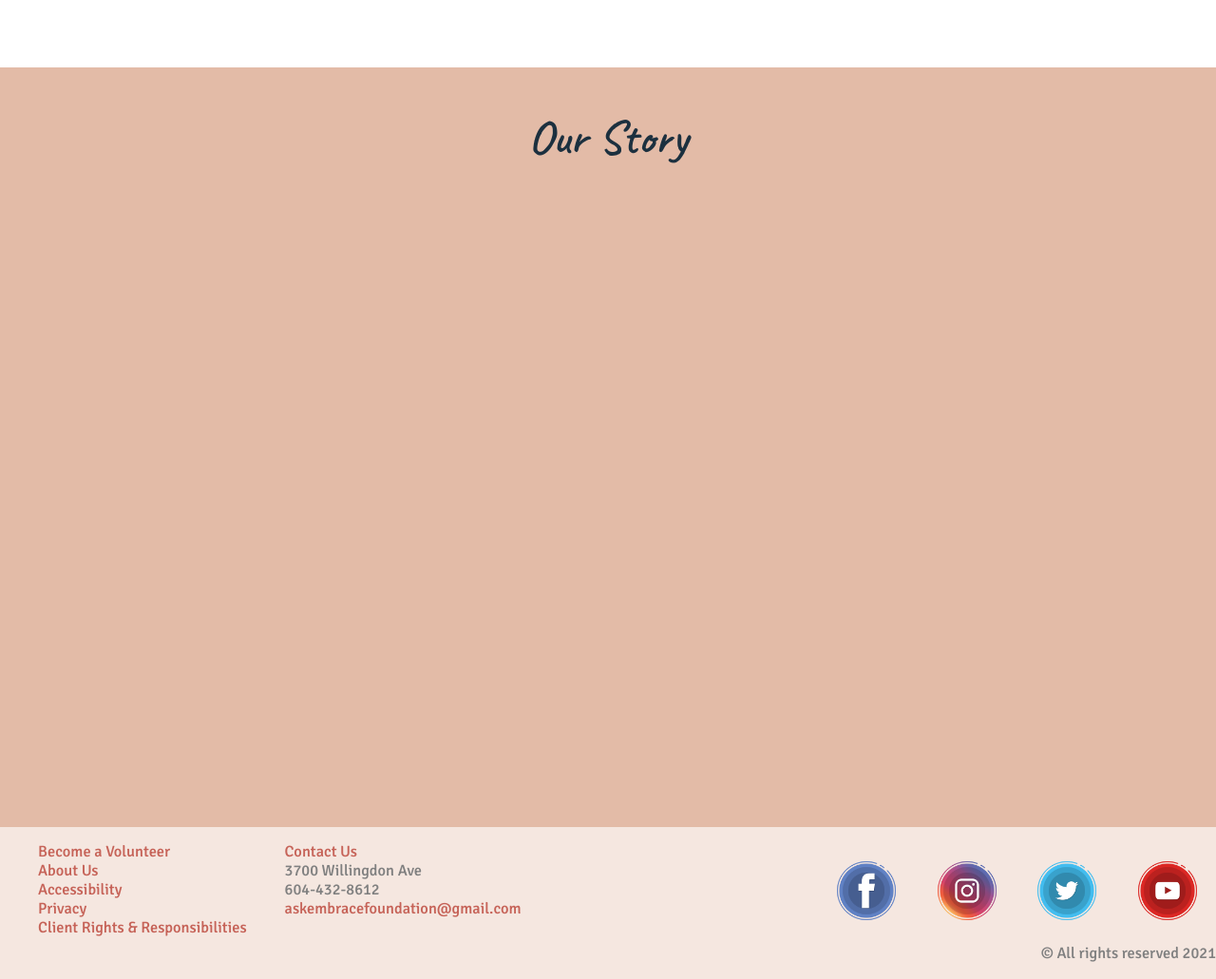
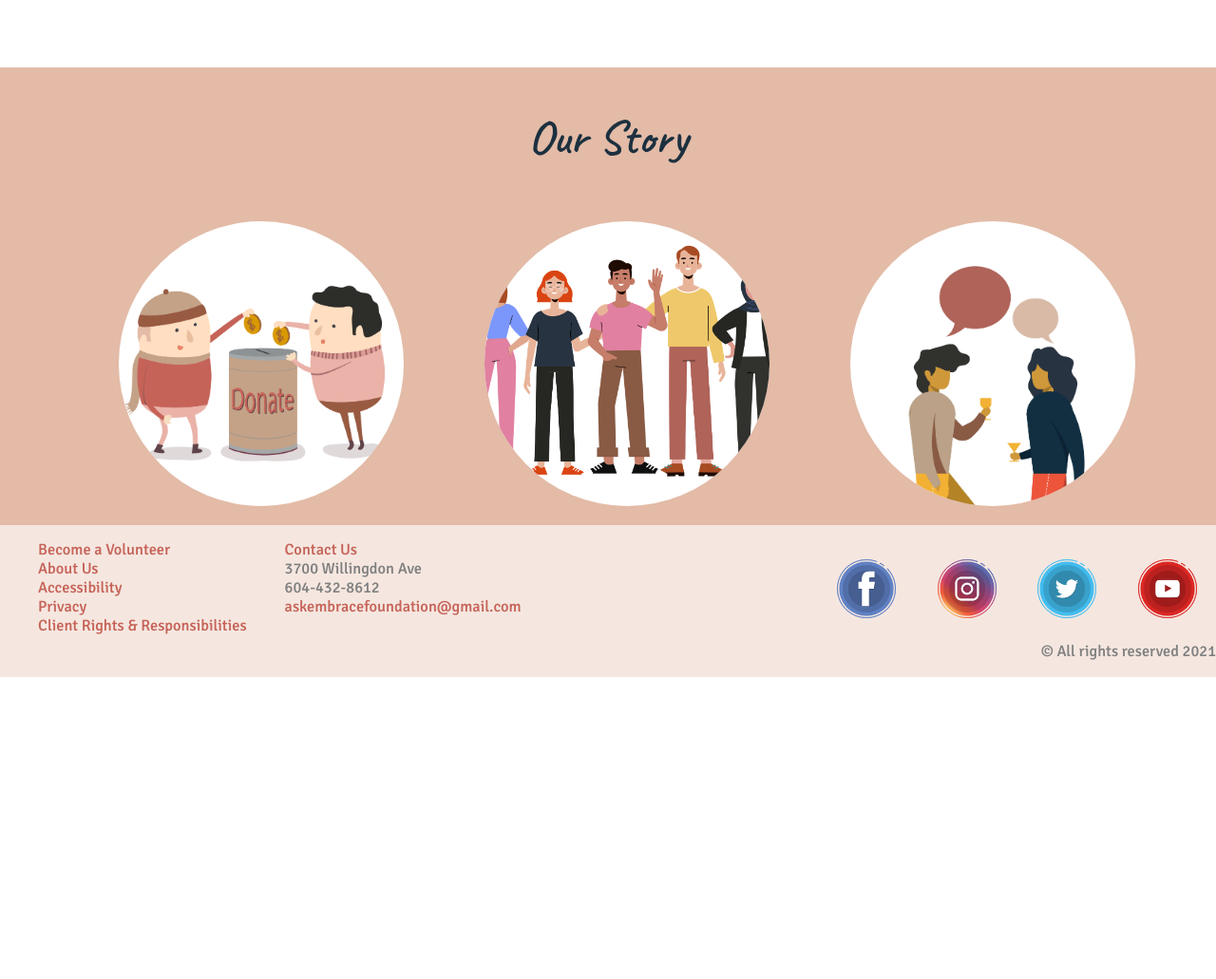
Before and after one commit to SetarehSh/cmd-f-2021, a PHP site: page / in a window 1280 px wide. Shown: the part 721-1752 px from the top of the page at 95% size. After the commit the page ends 1434 px from the top, so only its background shows below. Run offline with PHP 8.4, Linux system fonts and the light colour scheme.

Commit message:
Started Our Story section

```diff
--- a/index.html
+++ b/index.html
@@ -42,8 +42,15 @@
         </div>
         <img id="hero" src="./images/homepage/hero.png" alt="A back view of a group of culturally diverse people hugging each other.">
     </main>
-    <aside>
+    <aside class="stories">
         <h2>Our Story</h2>
+        <div>
+            <ul>
+                <li><img class="story" src="./images/homepage/donate.png" alt="Two people putting some coins into a donation can."></li>
+                <li><img class="story" src="./images/homepage/help.png" alt="A group of people with their arms interlinked."></li>
+                <li><img class="story" src="./images/homepage/event.png" alt="Two people putting some coins into a donation can."></li>
+            </ul>
+        </div>
     </aside>
     </div>
     <footer>
--- a/src/footer.css
+++ b/src/footer.css
@@ -8,7 +8,7 @@ footer {
     color:#C66358;
     font-family: 'Signika', sans-serif;
     font-size: calc(10px + 0.8vh);
-    display: flex;
+    object-fit: contain;
 }
 
 footer li{
@@ -43,3 +43,16 @@ footer a:hover{
 .copyright {
     text-align: right;
 }
+
+@media only screen and (max-width: 599px) {
+    footer {
+        flex-direction: column;
+    }
+
+    #footerNav {
+        flex-direction: column;
+    }
+    .socialMedia {
+        flex-direction: column;
+    }
+}
--- a/src/index.css
+++ b/src/index.css
@@ -66,10 +66,24 @@ aside {
     display: flex;
     flex-direction: column;
     position: relative;
-    height: 100vh;
     width: 100%;
     background-color: #E3BBA7;
     text-align: center;
+}
+
+.stories ul {
+    display: flex;
+    flex-direction: row;
+    justify-content: space-evenly;
+    list-style-type: none;
+}
+
+.story {
+    background-color: white;
+    object-fit: cover;
+    border-radius: 50%;
+    width: 300px;
+    height: 300px;
 }
 
 h2 {
@@ -86,6 +100,11 @@ h2 {
 
     #heroStatement {
         padding-top: 5%;
+    }
+
+    .story {
+    width: 200px;
+    height: 200px;
     }
 }
 
@@ -116,4 +135,8 @@ h2 {
         display: flex;
         flex-direction: column;
     }
+
+    .stories ul {
+        flex-direction: column;
+    }
 }
```
Also changed, not shown: images/homepage/donate.png (added), images/homepage/event.png (added), images/homepage/help.png (added).
